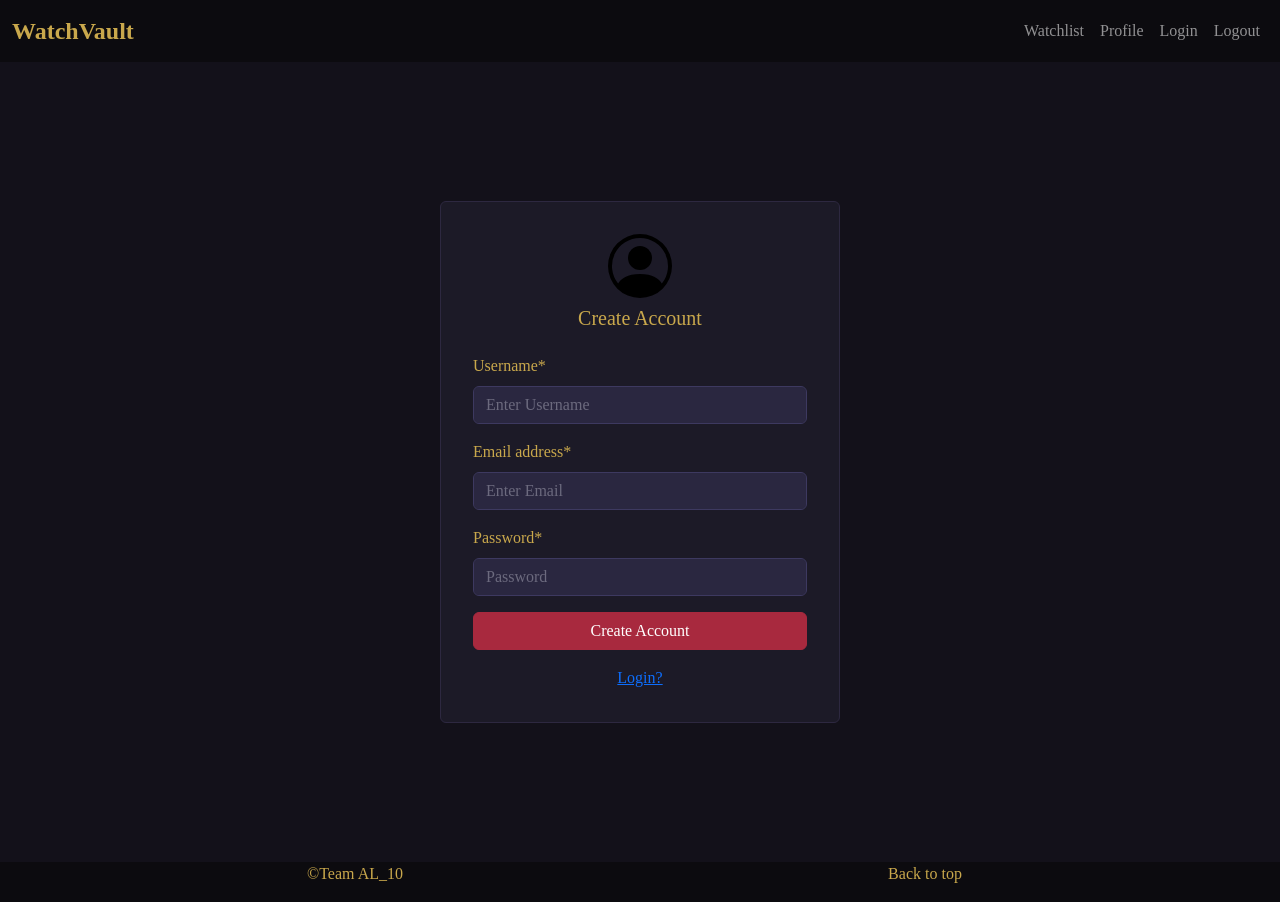
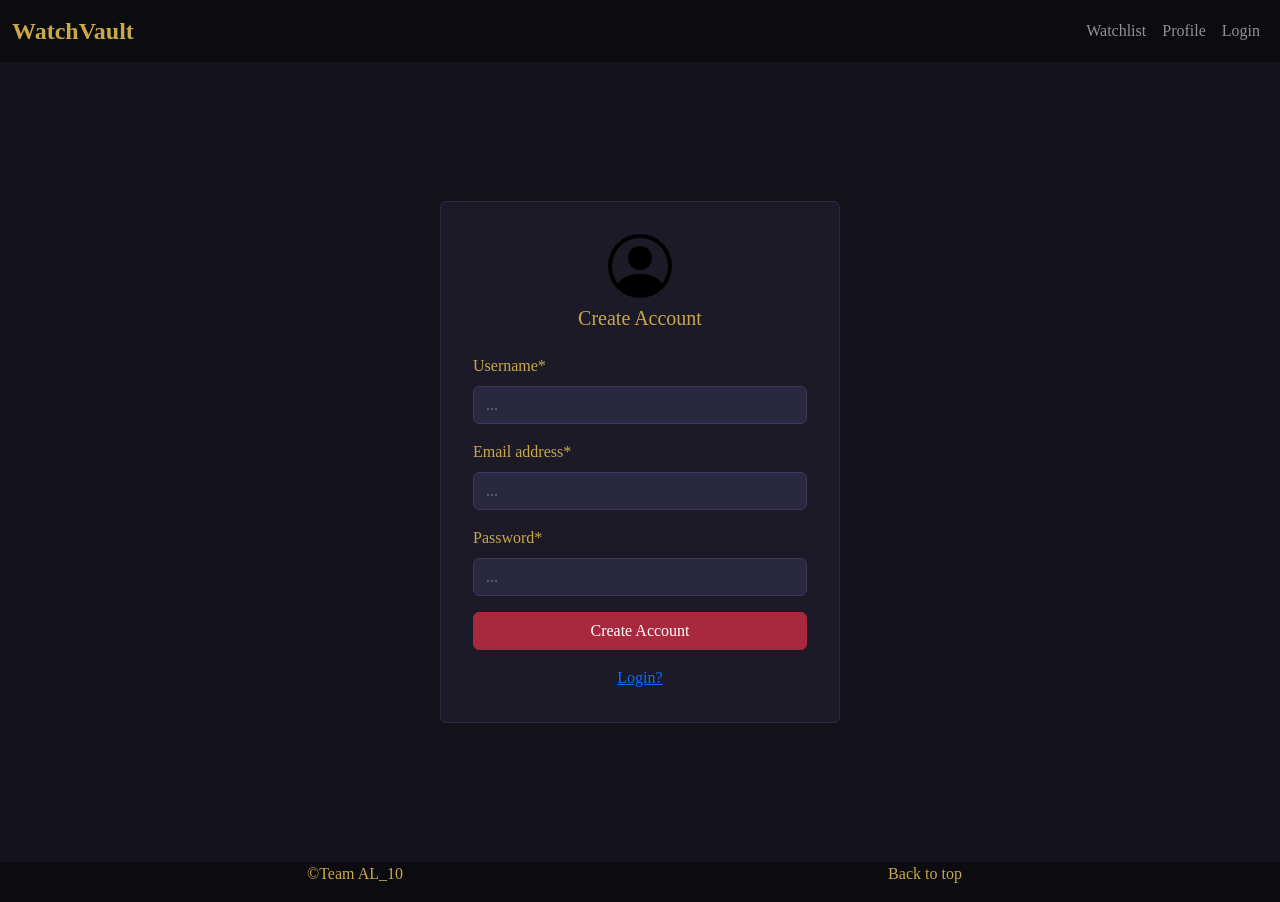
Before and after one commit to noctavio/watch-vault, a React (Vite) app in the folder frontend/: page /signup in a window 1280 px wide. Built offline with nearby package versions, Linux system fonts and the light colour scheme.

Commit message:
Token usage and logout, signup error messages

```diff
--- a/frontend/src/components/Layout.jsx
+++ b/frontend/src/components/Layout.jsx
@@ -1,10 +1,21 @@
 import { Container, Navbar, Nav, Row, Col } from 'react-bootstrap';
+import { useContext } from 'react';
 //import { useContext } from 'react';
-import { NavLink } from 'react-router-dom';
+import { NavLink, useNavigate } from 'react-router-dom';
 import { UserContext } from './UserContext.jsx';
 
 export default function Layout({ children }) {
     const navLinkClass = ({ isActive }) => isActive ? 'nav-link active' : 'nav-link';
+    const navigate = useNavigate();
+    const {user, setUser} = useContext(UserContext);
+
+    // user should be storing a token... how do we verify if they're logged in just that it exists? So that we dynamically render Login/Logout
+    // I think we also give logout functionality here by clearing the token should the user logout?
+
+    const handleLogout = () => {
+        setUser(null);
+        navigate("/")
+    }
 
     return (
         <div className="bar-and-footer">
@@ -17,8 +28,8 @@ export default function Layout({ children }) {
                             <Nav className="ms-auto">
                                 <Nav.Link as={NavLink} to="/watchlist" className={navLinkClass}>Watchlist</Nav.Link>
                                 <Nav.Link as={NavLink} to="/settings" className={navLinkClass}>Profile</Nav.Link>
-                                <Nav.Link as={NavLink} to="/login" className={navLinkClass}>Login</Nav.Link>
-                                <Nav.Link as={NavLink} to="/">Logout</Nav.Link>
+                                {user ? (<Nav.Link onClick={handleLogout}> Logout </Nav.Link>) :
+                                        (<Nav.Link as={NavLink} to="/login" className={navLinkClass}>Login</Nav.Link>) }
                             </Nav>
                         </Navbar.Collapse>
                     </Container>
--- a/frontend/src/components/Login.jsx
+++ b/frontend/src/components/Login.jsx
@@ -23,14 +23,14 @@ export default function Login(){
                                     <Form.Label>Username</Form.Label>
                                     <Form.Control
                                         type="text"
-                                        placeholder="Enter Username"
+                                        placeholder="..."
                                     />
                                 </Form.Group>
                                 <Form.Group className="mb-3" controlId="formPassword">
                                     <Form.Label>Password</Form.Label>
                                     <Form.Control
                                         type="password"
-                                        placeholder="Password"
+                                        placeholder="..."
                                     />
                                 </Form.Group>
 
--- a/frontend/src/components/SignUp.jsx
+++ b/frontend/src/components/SignUp.jsx
@@ -1,6 +1,6 @@
 import { Card, Form, Button } from 'react-bootstrap';
 import { NavLink, useNavigate } from 'react-router-dom';
-import { useState } from 'react';
+import { useState, useContext } from 'react';
 import { } from "react-hook-form";
 import { PersonCircle } from 'react-bootstrap-icons';
 import Layout from './Layout.jsx';
@@ -12,9 +12,11 @@ export default function SignUp() {
     const [password, setPassword] = useState("");
     const [errorMessage, setErrorMessage] = useState("");
     const navigate = useNavigate();
+    const {setUser} = useContext(UserContext);
 
     const handleSubmit = async (e) => {
         e.preventDefault();
+        setErrorMessage("");
 
         try {
             const res = await fetch (`${import.meta.env.VITE_API_URL}/user/register`, {
@@ -23,25 +25,25 @@ export default function SignUp() {
                 body: JSON.stringify({username, email, password}),
             });
 
-            const data = await res.json();
+            const data = await res.json(); // Returns token as part of the user object, although does not store in the db
 
             if (!res.ok) {
                 if (res.status === 409) {
-                    console.error("409 error: ", data.error);
+                    setErrorMessage(data.error);
                     return;
                 }
                 if (res.status === 400) {
-                    console.error("Inputs missing: ", data.error);
+                    setErrorMessage(data.error);
                     return;
                 }
-                console.log("Something went wrong:", data);
+                setErrorMessage(data.error);
                 return;
             }
-
+            setUser(data);
             console.log("Registered successfully:", data);
             navigate('/')
         } catch (err) {
-            console.error("Network error, server unreachable:", err.message);
+            setErrorMessage(err.message);
         }
 
     };
@@ -61,7 +63,7 @@ export default function SignUp() {
                                 <Form.Label>Username*</Form.Label>
                                 <Form.Control
                                     type="text"
-                                    placeholder="Enter Username"
+                                    placeholder="..."
                                     value={username}
                                     onChange={(e)=> setUsername(e.target.value)}
                                 />
@@ -71,7 +73,7 @@ export default function SignUp() {
                                 <Form.Label>Email address*</Form.Label>
                                 <Form.Control
                                     type="email"
-                                    placeholder="Enter Email"
+                                    placeholder="..."
                                     value={email}
                                     onChange={(e) => setEmail(e.target.value)}
                                 />
@@ -81,13 +83,13 @@ export default function SignUp() {
                                 <Form.Label>Password*</Form.Label>
                                 <Form.Control
                                     type="password"
-                                    placeholder="Password"
+                                    placeholder="..."
                                     value={password}
                                     onChange={(e) => setPassword(e.target.value)}
                                 />
                             </Form.Group>
 
-                            {/* Error message div here*/}
+                            {errorMessage && <div className="input-error"> {errorMessage} </div>}
 
                             <Button variant="primary" type="submit" className="w-100 mb-3">
                                 Create Account
--- a/frontend/src/index.css
+++ b/frontend/src/index.css
@@ -249,3 +249,8 @@ footer{
 .back-to-top:hover {
     color: #C94060;
 }
+
+.input-error {
+    color: #ff003c;
+    text-align: center
+}
```
Also changed, not shown: 1 other file (tests, documents, lock files or other folders).
